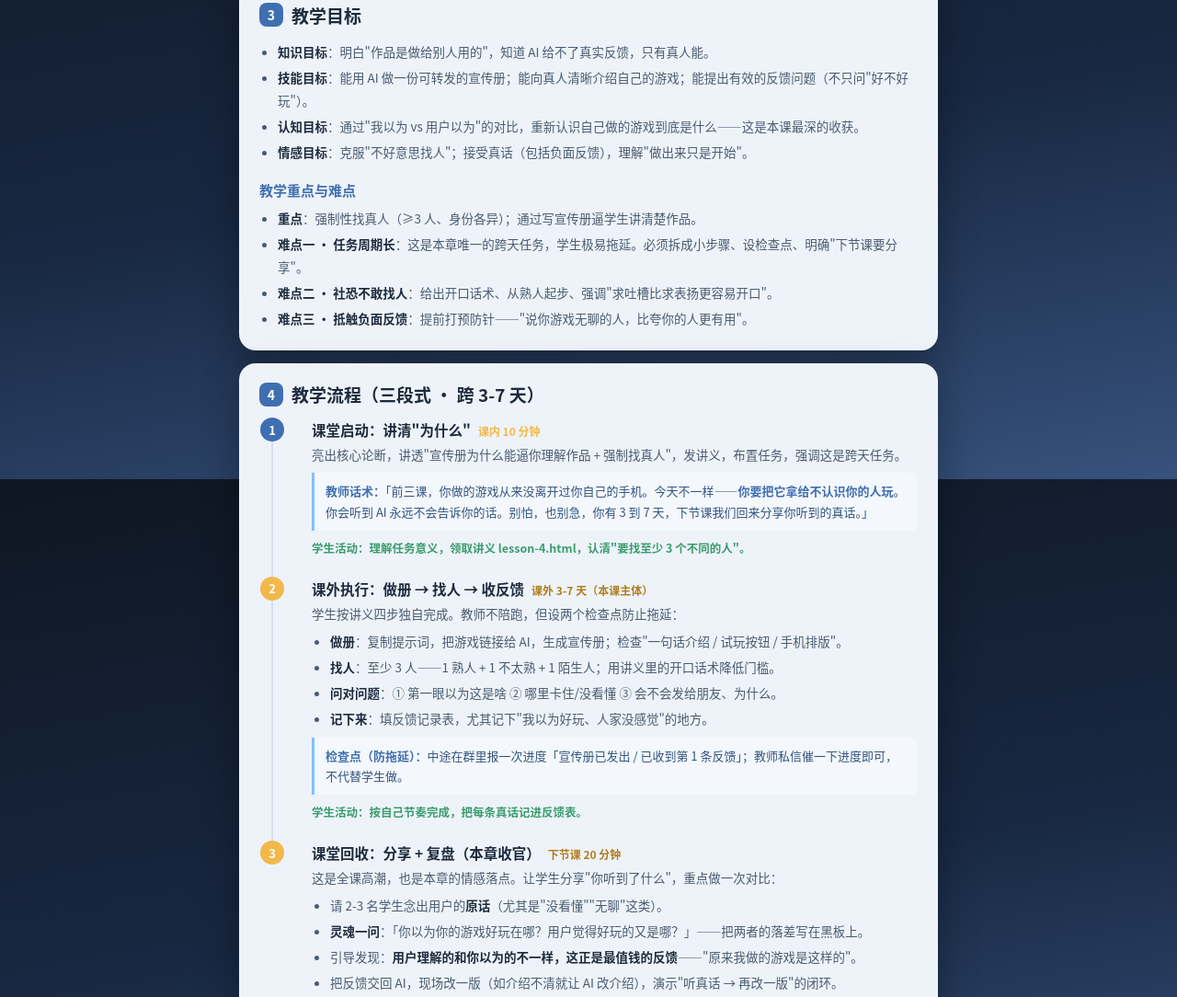
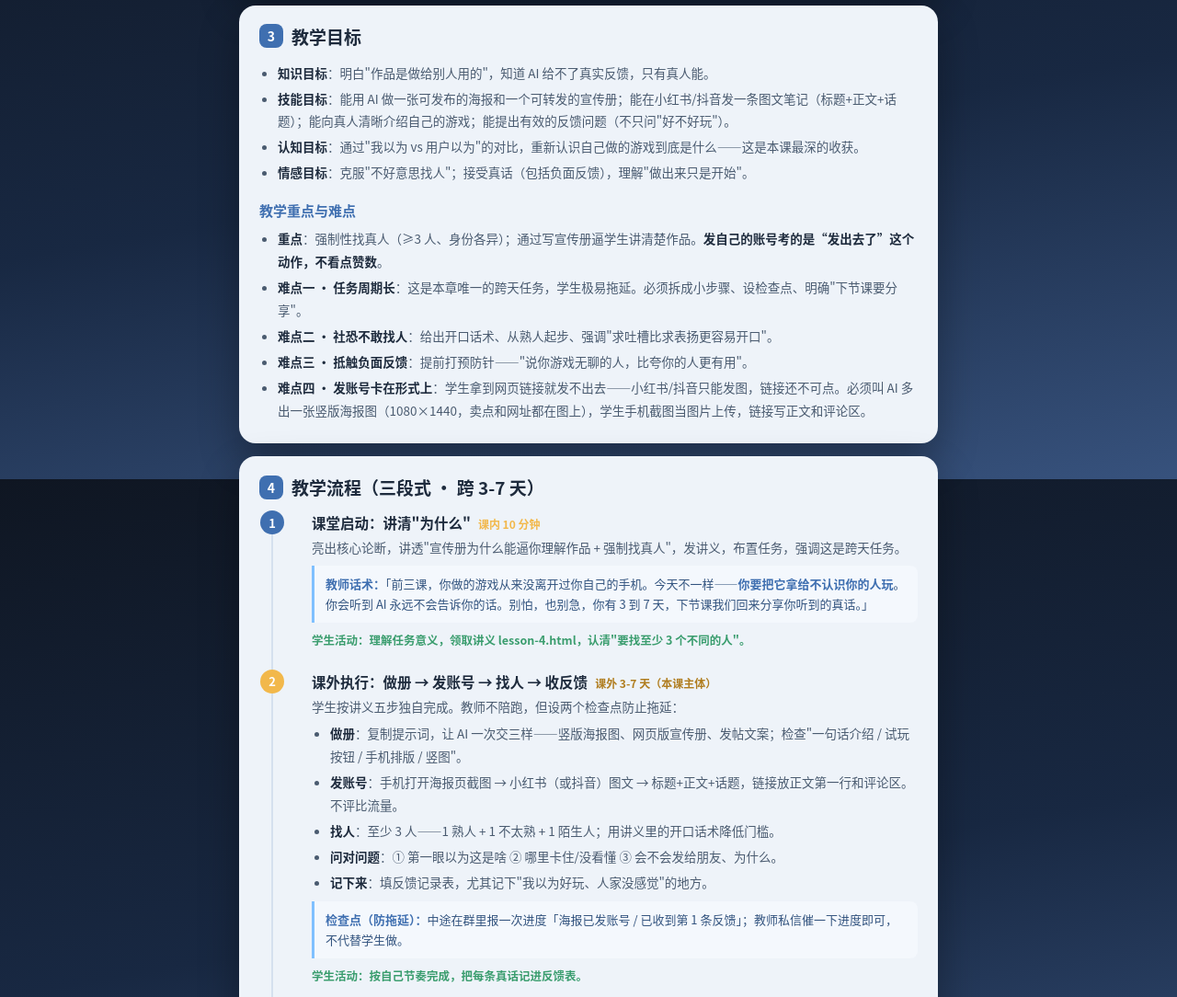
Before and after one commit to quanttide/quanttide-profile-of-course-development, a plain HTML site: page vibe-coding/phase1-intro/lesson4-brochure/lesson-4-plan.html in a window 1280 px wide. Shown: the part 1079-2163 px from the top of the page at 92% size. Drawn offline with Linux system fonts and the light colour scheme.

Commit message:
docs(vibe-coding): 课时4 教案同步「发到自己账号」
- 载体三条主线：讲清楚 / 强制找真人 / 先发账号把作品放进公共世界
- 难点补「发账号卡在形式上」：平台只能发图、链接不可点，须多出竖版海报图
- 课外执行加「发账号」环节，检查点改为「海报已发账号」
- 验收加一条已发图文笔记；常见问题补不想发、零赞、平台不许放链接

```diff
--- a/vibe-coding/phase1-intro/lesson4-brochure/lesson-4-plan.html
+++ b/vibe-coding/phase1-intro/lesson4-brochure/lesson-4-plan.html
@@ -121,7 +121,7 @@
         作品 → 真人 → 反馈 → 回到你<br>作品给别人玩 · 会交付/会听
       </div>
     </div>
-    <div class="warn"><b>为什么用「宣传册」当载体：</b>它同时精准达成两个目的——① <b>做宣传册 = 逼你讲清楚</b>：要推销就得回答"好玩在哪、给谁玩、凭什么点开"，很多人这才发现自己说不清做了啥，于是回头理解作品；② <b>宣传册天然对外 = 强制找真人</b>：它没法发给 AI，只能发给活人。整节课都要抓住这两条主线。</div>
+    <div class="warn"><b>为什么用「宣传册」当载体：</b>它同时精准达成三个目的——① <b>做宣传册 = 逼你讲清楚</b>：要推销就得回答"好玩在哪、给谁玩、凭什么点开"，很多人这才发现自己说不清做了啥，于是回头理解作品；② <b>宣传册天然对外 = 强制找真人</b>：它没法发给 AI，只能发给活人；③ <b>先发自己的账号 = 先把作品放到公共世界</b>：不用求人也能完成这一步，社恐学生不会被“找不到人”卡死，而且发出来的图+文案又成了发给真人的材料。整节课都要抓住这三条主线。</div>
   </div>
 
   <!-- 2. 递进对照表 -->
@@ -145,16 +145,17 @@
     <h2><span class="idx">3</span>教学目标</h2>
     <ul class="pts">
       <li><b>知识目标</b>：明白"作品是做给别人用的"，知道 AI 给不了真实反馈，只有真人能。</li>
-      <li><b>技能目标</b>：能用 AI 做一份可转发的宣传册；能向真人清晰介绍自己的游戏；能提出有效的反馈问题（不只问"好不好玩"）。</li>
+      <li><b>技能目标</b>：能用 AI 做一张可发布的海报和一个可转发的宣传册；能在小红书/抖音发一条图文笔记（标题+正文+话题）；能向真人清晰介绍自己的游戏；能提出有效的反馈问题（不只问"好不好玩"）。</li>
       <li><b>认知目标</b>：通过"我以为 vs 用户以为"的对比，重新认识自己做的游戏到底是什么——这是本课最深的收获。</li>
       <li><b>情感目标</b>：克服"不好意思找人"；接受真话（包括负面反馈），理解"做出来只是开始"。</li>
     </ul>
     <h3>教学重点与难点</h3>
     <ul class="pts">
-      <li><b>重点</b>：强制性找真人（≥3 人、身份各异）；通过写宣传册逼学生讲清楚作品。</li>
+      <li><b>重点</b>：强制性找真人（≥3 人、身份各异）；通过写宣传册逼学生讲清楚作品。<b>发自己的账号考的是“发出去了”这个动作，不看点赞数</b>。</li>
       <li><b>难点一 · 任务周期长</b>：这是本章唯一的跨天任务，学生极易拖延。必须拆成小步骤、设检查点、明确"下节课要分享"。</li>
       <li><b>难点二 · 社恐不敢找人</b>：给出开口话术、从熟人起步、强调"求吐槽比求表扬更容易开口"。</li>
       <li><b>难点三 · 抵触负面反馈</b>：提前打预防针——"说你游戏无聊的人，比夸你的人更有用"。</li>
+      <li><b>难点四 · 发账号卡在形式上</b>：学生拿到网页链接就发不出去——小红书/抖音只能发图，链接还不可点。必须叫 AI 多出一张竖版海报图（1080×1440，卖点和网址都在图上），学生手机截图当图片上传，链接写正文和评论区。</li>
     </ul>
   </div>
 
@@ -171,15 +172,16 @@
       </div>
 
       <div class="phase long">
-        <h3>课外执行：做册 → 找人 → 收反馈<span class="time">课外 3-7 天（本课主体）</span></h3>
-        <p>学生按讲义四步独自完成。教师不陪跑，但设两个检查点防止拖延：</p>
+        <h3>课外执行：做册 → 发账号 → 找人 → 收反馈<span class="time">课外 3-7 天（本课主体）</span></h3>
+        <p>学生按讲义五步独自完成。教师不陪跑，但设两个检查点防止拖延：</p>
         <ul class="pts">
-          <li><b>做册</b>：复制提示词，把游戏链接给 AI，生成宣传册；检查"一句话介绍 / 试玩按钮 / 手机排版"。</li>
+          <li><b>做册</b>：复制提示词，让 AI 一次交三样——竖版海报图、网页版宣传册、发帖文案；检查"一句话介绍 / 试玩按钮 / 手机排版 / 竖图"。</li>
+          <li><b>发账号</b>：手机打开海报页截图 → 小红书（或抖音）图文 → 标题+正文+话题，链接放正文第一行和评论区。不评比流量。</li>
           <li><b>找人</b>：至少 3 人——1 熟人 + 1 不太熟 + 1 陌生人；用讲义里的开口话术降低门槛。</li>
           <li><b>问对问题</b>：① 第一眼以为这是啥 ② 哪里卡住/没看懂 ③ 会不会发给朋友、为什么。</li>
           <li><b>记下来</b>：填反馈记录表，尤其记下"我以为好玩、人家没感觉"的地方。</li>
         </ul>
-        <div class="say"><b>检查点（防拖延）：</b>中途在群里报一次进度「宣传册已发出 / 已收到第 1 条反馈」；教师私信催一下进度即可，不代替学生做。</div>
+        <div class="say"><b>检查点（防拖延）：</b>中途在群里报一次进度「海报已发账号 / 已收到第 1 条反馈」；教师私信催一下进度即可，不代替学生做。</div>
         <p class="stu">学生活动：按自己节奏完成，把每条真话记进反馈表。</p>
       </div>
 
@@ -205,13 +207,16 @@
     <div class="chk">
       <div class="t">任务结束时，每个学生应当：</div>
       <ul>
-        <li>有一份自己游戏的宣传册，能转发、能点开玩</li>
+        <li>有一份自己游戏的海报（能发图）和宣传册（能转发、能点开玩），并已在自己的账号上发出一条图文笔记</li>
         <li>找了至少 3 个真人（身份各异），填好了反馈记录表</li>
         <li>能说出一条"我没想到用户会这样想"的发现</li>
         <li>能用自己的一句话讲清"我的游戏是什么"</li>
       </ul>
     </div>
     <div class="warn"><b>常见问题预判：</b><br>
+    · 「不想用自己的账号发」——不强制露脸，也不用真名；可以新开一个小号，只发这一条。发不发表明态度，不是能力。不评比，老师只看截图，码掉名字再发群。<br>
+    · 「发出去没人看／零赞」——自己账号的帖子本来就没什么流量，这是常态不是失败；<b>点赞数不进验收</b>，验收只看“发出去了”这个动作。真话仍来自直接发给真人。<br>
+    · 「平台不让放链接」——小红书和抖音的链接都不能直接点，所以海报图上要印网址，正文第一行和评论区各放一次，想玩的人自己复制。<br>
     · 「不好意思找人」——从最熟的人开始，直接复制讲义里的开口话术；强调"求吐槽"比"求表扬"让人更容易开口，对方也更愿意说真话。<br>
     · 「找不到人」——给渠道清单：班级群、家人亲戚、社团、楼下店老板、线上兴趣群；陌生人往往反馈最真实。<br>
     · 「人家只说挺好的，没用」——教追问三句式："具体哪点好？哪里卡住了？会发给朋友吗？"把客套话逼成具体反馈。<br>
```
